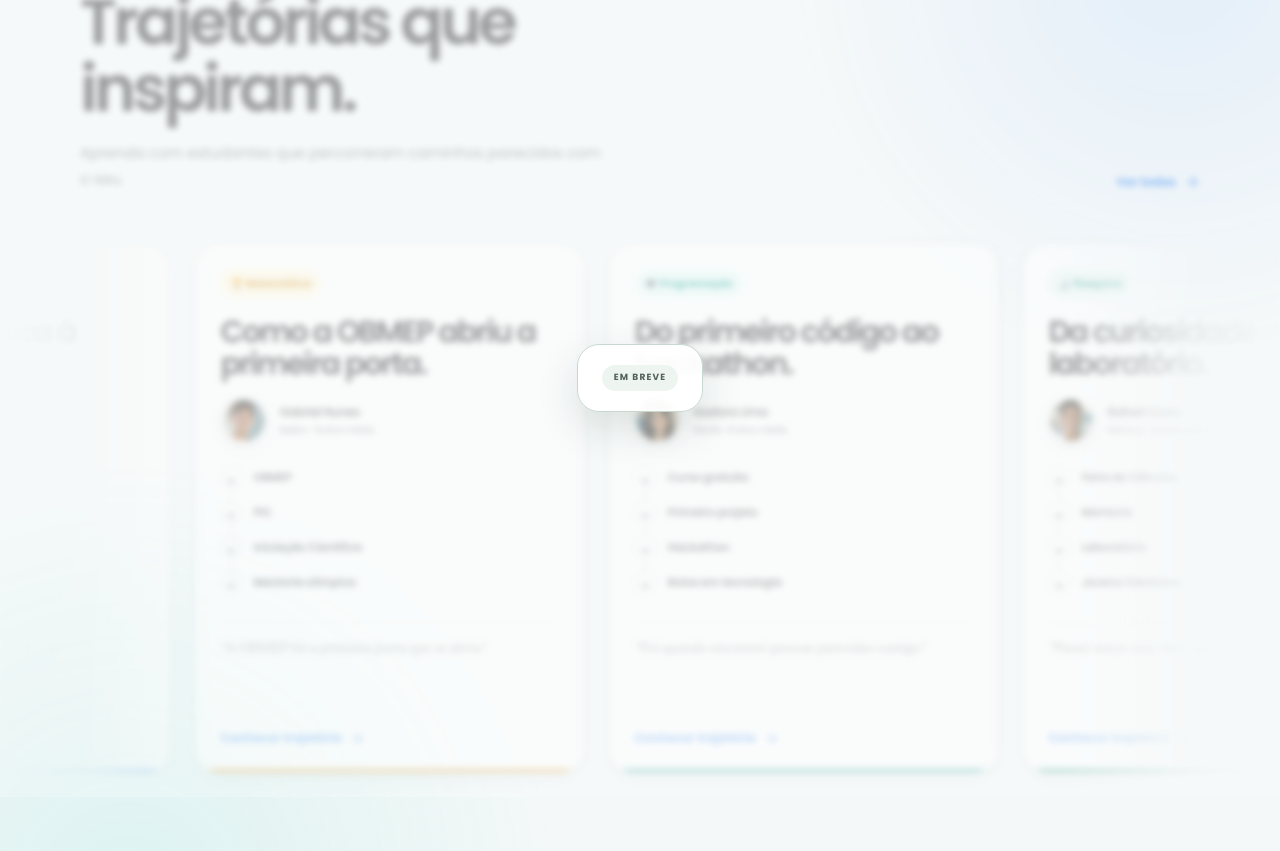
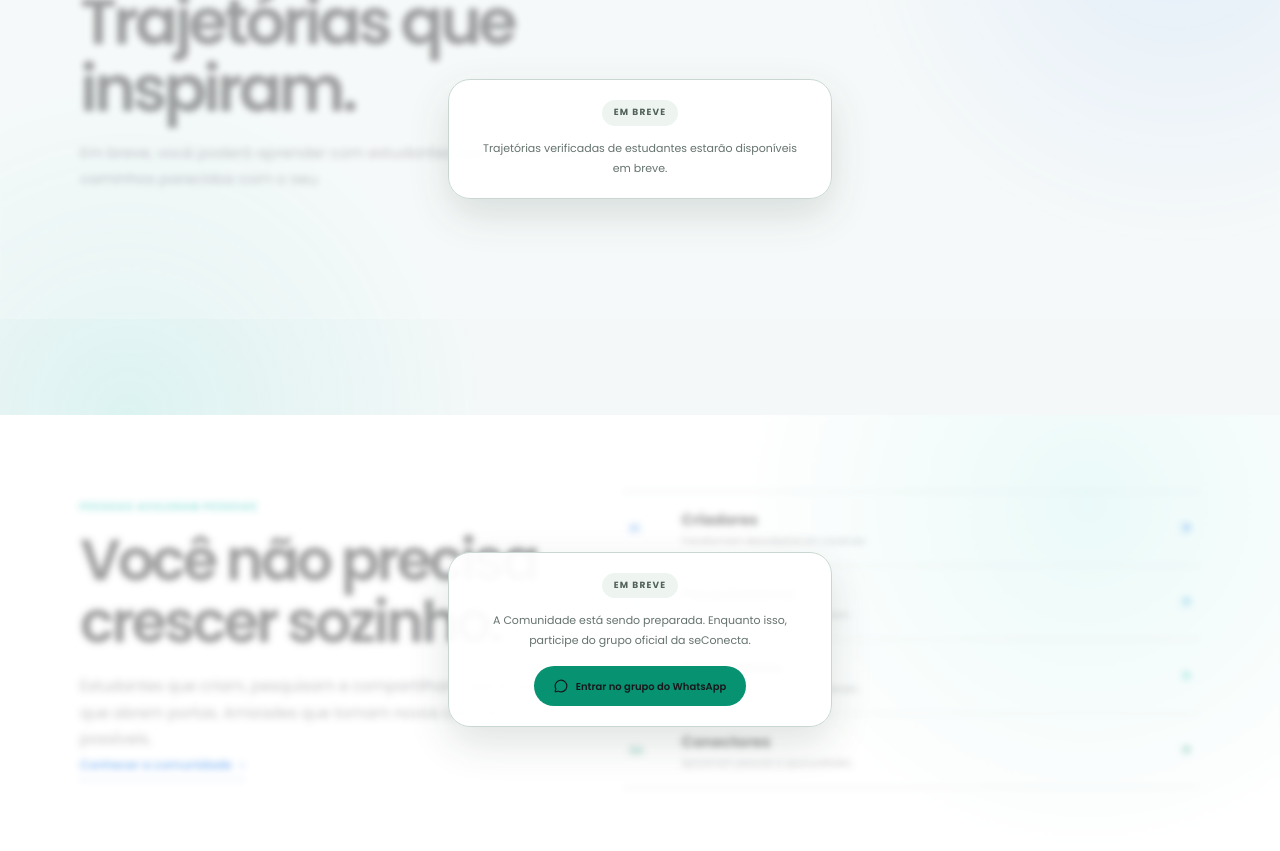
Before and after one commit to conectamov/seConecta-site, a Next.js app: page / in a window 1280 px wide. Shown: the part 3140-3991 px from the top of the page. Built offline with nearby package versions, Linux system fonts and the light colour scheme; no server answers.

Commit message:
fix(site): hide unverified trajectory placeholders

```diff
--- a/app/page.tsx
+++ b/app/page.tsx
@@ -36,49 +36,6 @@ const faqs = [
   ["Posso mudar meus interesses?", "Sim. Suas preferências podem acompanhar cada nova fase da sua jornada."],
 ];
 
-const trajectories = [
-  {
-    category: "🧠 IA",
-    headline: "Da escola pública à pesquisa em IA.",
-    name: "Luiza Mendes",
-    location: "Salvador · Escola pública",
-    steps: ["Clube de Ciência", "Olimpíada Brasileira de IA", "Jovens Cientistas", "Pesquisa aplicada"],
-    quote: "Eu achava que pesquisa era só para gênios.",
-    image: "/trajectory-luiza.png",
-    tone: "blue",
-  },
-  {
-    category: "🏆 Matemática",
-    headline: "Como a OBMEP abriu a primeira porta.",
-    name: "Gabriel Nunes",
-    location: "Belém · Ensino médio",
-    steps: ["OBMEP", "PIC", "Iniciação Científica", "Mentoria olímpica"],
-    quote: "A OBMEP foi a primeira porta que se abriu.",
-    image: "/trajectory-gabriel.png",
-    tone: "gold",
-  },
-  {
-    category: "💻 Programação",
-    headline: "Do primeiro código ao hackathon.",
-    name: "Isadora Lima",
-    location: "Recife · Ensino médio",
-    steps: ["Curso gratuito", "Primeiro projeto", "Hackathon", "Bolsa em tecnologia"],
-    quote: "Foi quando encontrei pessoas parecidas comigo.",
-    image: "/trajectory-isadora.png",
-    tone: "cyan",
-  },
-  {
-    category: "🔬 Pesquisa",
-    headline: "Da curiosidade ao laboratório.",
-    name: "Rafael Costa",
-    location: "Manaus · Escola pública",
-    steps: ["Feira de Ciências", "Mentoria", "Laboratório", "Jovens Cientistas"],
-    quote: "Passei meses sem saber que essa oportunidade existia.",
-    image: "/trajectory-rafael.png",
-    tone: "green",
-  },
-];
-
 function Brand() {
   return <Link href="#inicio" className="tl-brand" aria-label="seConecta, início"><span>se</span>Conecta<i /></Link>;
 }
@@ -91,34 +48,15 @@ function Reveal({ children, className = "" }: { children: React.ReactNode; class
   return <motion.div className={className} initial={{ opacity: 0, y: 18 }} whileInView={{ opacity: 1, y: 0 }} viewport={{ once: true, margin: "-60px" }} transition={{ duration: .5, ease: "easeOut" }}>{children}</motion.div>;
 }
 
-function TrajectoryTimeline({ steps }: { steps: string[] }) {
-  return <ol className="tl-trajectory-timeline" aria-label="Etapas da trajetória">
-    {steps.map((step, index) => <li key={step}><span className="tl-trajectory-point">{String(index + 1).padStart(2, "0")}</span><span>{step}</span></li>)}
-  </ol>;
-}
-
-function TrajectoryCard({ trajectory, index, decorative = false }: { trajectory: typeof trajectories[number]; index: number; decorative?: boolean }) {
-  return <motion.article className={`tl-trajectory-card tone-${trajectory.tone}`} aria-hidden={decorative} whileHover={{ y: -7 }} transition={{ duration: .25, ease: "easeOut" }}>
-    <span className="tl-trajectory-category">{trajectory.category}</span>
-    <h3 className="tl-trajectory-headline">{trajectory.headline}</h3>
-    <div className="tl-trajectory-person"><div className="tl-trajectory-portrait"><img src={trajectory.image} alt={`Retrato de ${trajectory.name}`} /></div><div><h3>{trajectory.name}</h3><p>{trajectory.location}</p></div></div>
-    <TrajectoryTimeline steps={trajectory.steps} />
-    <p className="tl-trajectory-quote">“{trajectory.quote}”</p>
-    <Link className="tl-trajectory-link" href={`/historias#${trajectory.name.toLowerCase().replaceAll(" ", "-")}`} tabIndex={decorative ? -1 : undefined}>Conhecer trajetória <ArrowRight size={15} /></Link>
-  </motion.article>;
-}
-
 function TrajectorySection() {
   return <section className="tl-section tl-trajectories relative" id="historias">
-    <ComingSoon className="min-h-[560px]">
-    <div className="tl-container">
-      <Reveal className="tl-trajectories-heading"><div><span className="tl-label">Histórias reais</span><h2>Trajetórias que inspiram.</h2><p>Aprenda com estudantes que percorreram caminhos parecidos com o seu.</p></div><Link href="/historias">Ver todas <ArrowRight size={16} /></Link></Reveal>
-    </div>
-    <div className="tl-trajectory-rail" aria-label="Trajetórias de estudantes">
-      <div className="tl-trajectory-track">
-        {[false, true].flatMap((duplicate) => trajectories.map((trajectory, index) => <TrajectoryCard trajectory={trajectory} index={index} decorative={duplicate} key={`${duplicate}-${trajectory.name}`} />))}
+    <ComingSoon
+      className="min-h-[360px]"
+      message="Trajetórias verificadas de estudantes estarão disponíveis em breve."
+    >
+      <div className="tl-container">
+        <Reveal className="tl-trajectories-heading"><div><span className="tl-label">Histórias reais</span><h2>Trajetórias que inspiram.</h2><p>Em breve, você poderá aprender com estudantes que percorreram caminhos parecidos com o seu.</p></div></Reveal>
       </div>
-    </div>
     </ComingSoon>
   </section>;
 }
```
